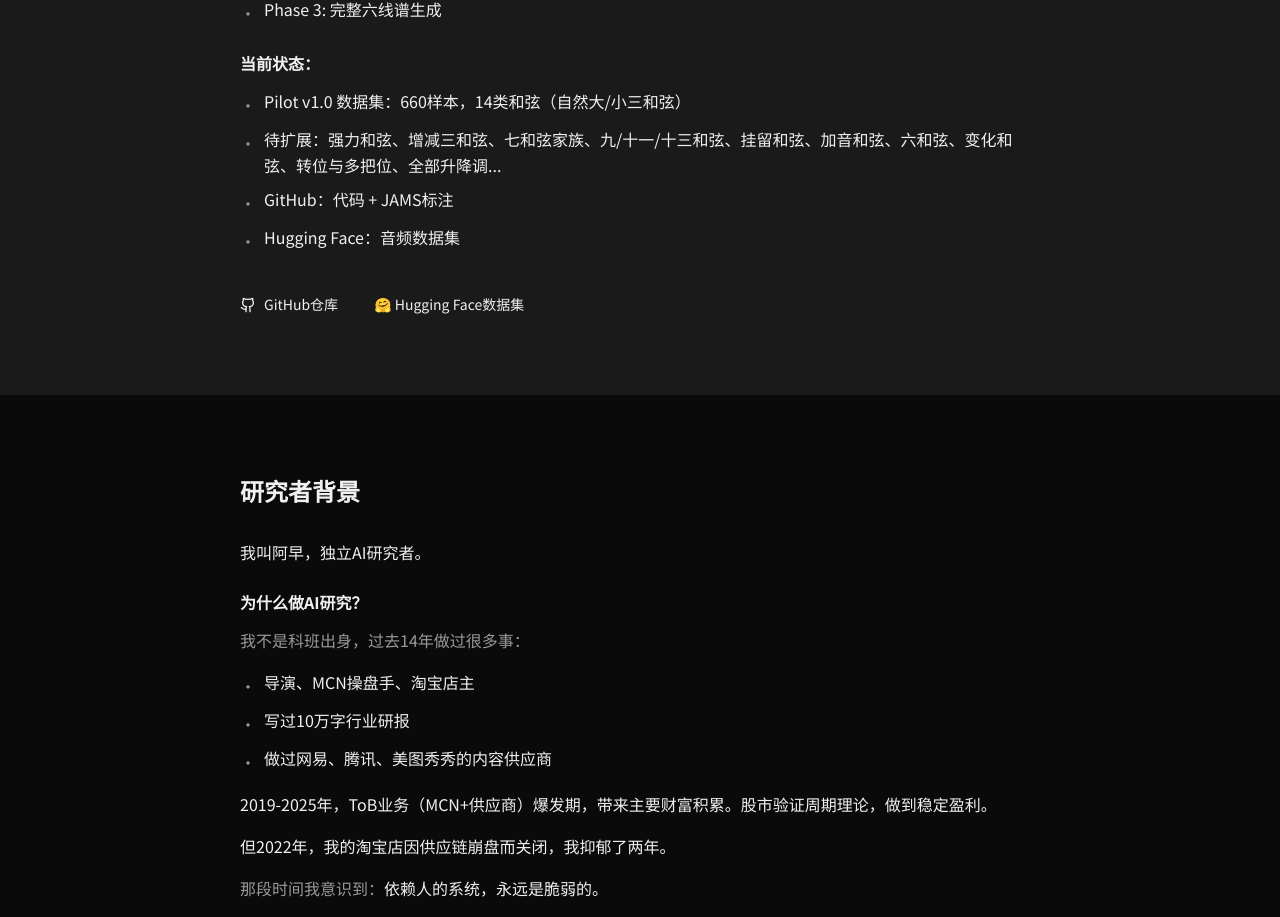
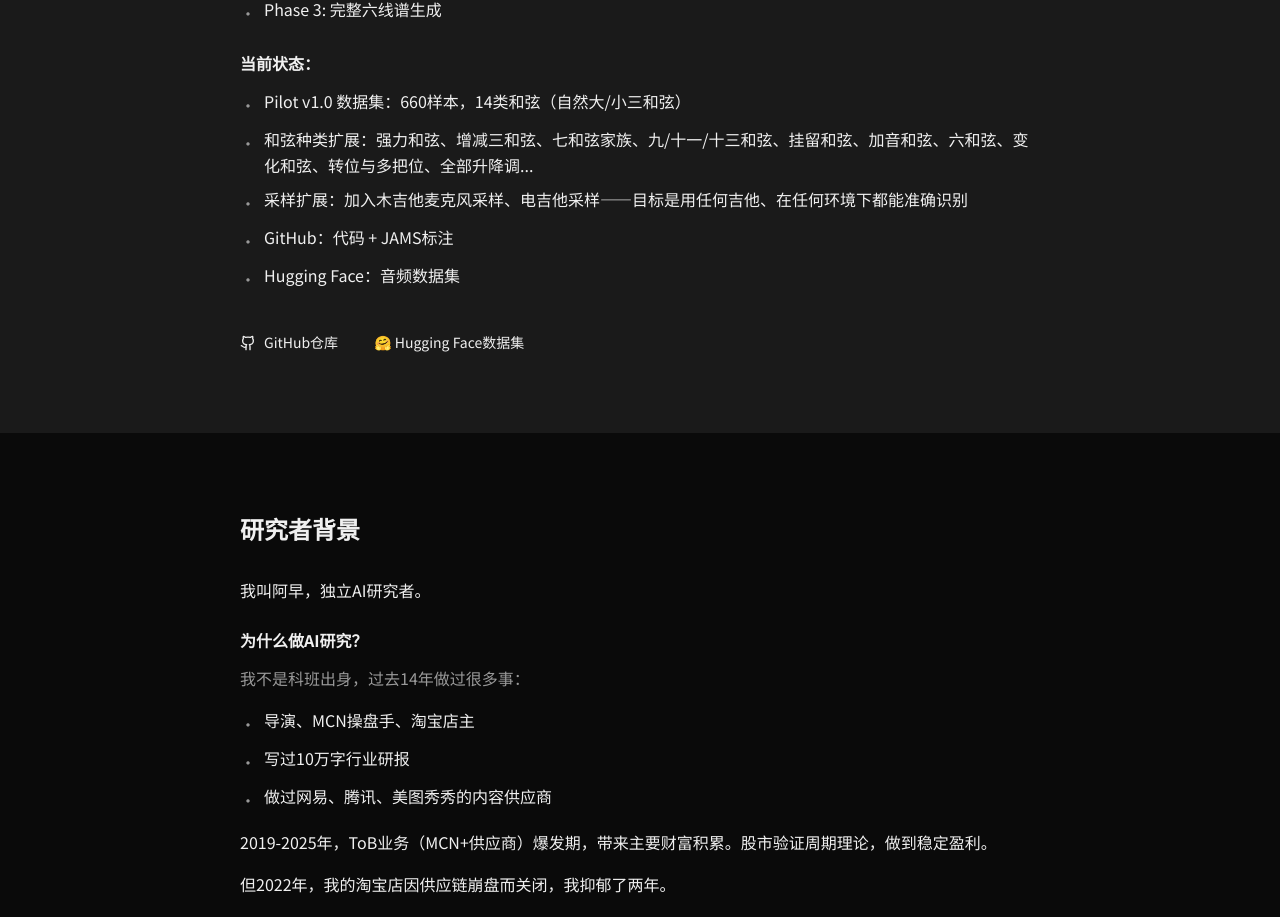
Before and after one commit to Zaosusu/zaosusu.github.io, a React (Vite) app: page / in a window 1280 px wide. Shown: the part 1280-2197 px from the top of the page. Built offline with nearby package versions, Linux system fonts and the light colour scheme.

Commit message:
Update roadmap: list chord categories to be expanded

```diff
--- a/src/sections/ProjectOverview.tsx
+++ b/src/sections/ProjectOverview.tsx
@@ -63,7 +63,11 @@ export function ProjectOverview() {
               </li>
               <li className="flex items-start gap-2">
                 <span className="text-text-secondary mt-1">•</span>
-                <span>待扩展：强力和弦、增减三和弦、七和弦家族、九/十一/十三和弦、挂留和弦、加音和弦、六和弦、变化和弦、转位与多把位、全部升降调...</span>
+                <span>和弦种类扩展：强力和弦、增减三和弦、七和弦家族、九/十一/十三和弦、挂留和弦、加音和弦、六和弦、变化和弦、转位与多把位、全部升降调...</span>
+              </li>
+              <li className="flex items-start gap-2">
+                <span className="text-text-secondary mt-1">•</span>
+                <span>采样扩展：加入木吉他麦克风采样、电吉他采样——目标是用任何吉他、在任何环境下都能准确识别</span>
               </li>
               <li className="flex items-start gap-2">
                 <span className="text-text-secondary mt-1">•</span>
```
